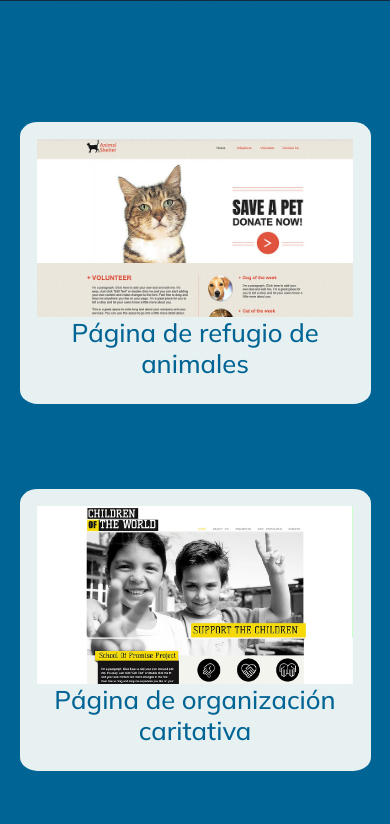
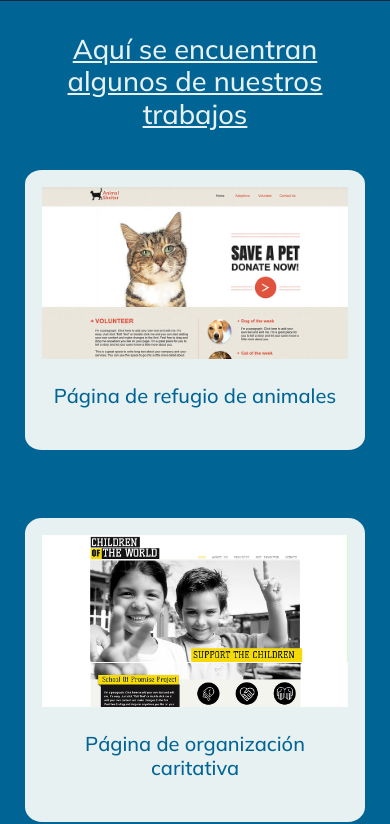
Before and after one commit to josecoronel20/Proyecto-final-CoderHouse, a plain HTML site: page pages/galeriaDeTrabajos.html in a window 390 px wide. Shown: the part 58-882 px from the top of the page. Drawn offline with nearby package versions, Linux system fonts and the light colour scheme; files whose address does not match are found by name.

Commit message:
mobile de galeria

```diff
--- a/css/style.css
+++ b/css/style.css
@@ -171,7 +171,7 @@ header h3{
 
 #section3 img{
     width: 70%;
-    max-width: 300px;
+    max-width: 400px;
     margin-top: 2rem;
 }
 
@@ -454,34 +454,44 @@ footer p{
 /*galeria------------------------------------------------------------------*/
 /*galeria------------------------------------------------------------------*/
 
+#galeria{
+    padding-top: 7vh ;
+}
+
 .galeria__content{
-    padding: 10% 5% 20% 5%;
+    padding: 0 3vh 15vh 3vh;
     background-color: #006494;
     display: flex;
     flex-direction: column;
     justify-content: center;
     align-items: center;
-    height: auto;
 }
 
 .galeria__title{
     display: flex;
     justify-content: center;
     align-items: center;
-    margin-bottom: 5%;
+    height: 20vh;
+}
+
+#galeria h3{
+    color: #E8F1F2;
+    font-size: 1.7rem;
+    text-decoration:underline;
 }
 
 .galeria__trabajos{
     display: grid;
     grid-template-columns: repeat(1,1fr);
-    column-gap: 5%;
-    row-gap: 5%;
+    column-gap: 8vh;
+    row-gap: 8vh;
 }
 
 .galeria__card{
     background-color: #E8F1F2;
     padding: 5%;
     border-radius: 5%;
+    max-width: 400px;
 }
 
 .galeria__card:hover{
@@ -496,6 +506,9 @@ footer p{
 
 .galeria__card h4{
     color: #006494;
+    font-size: 1.25rem;
+    margin: 0;
+    padding: 3vh 0;
 }
 
 @media screen and (min-width: 768px) {
```
